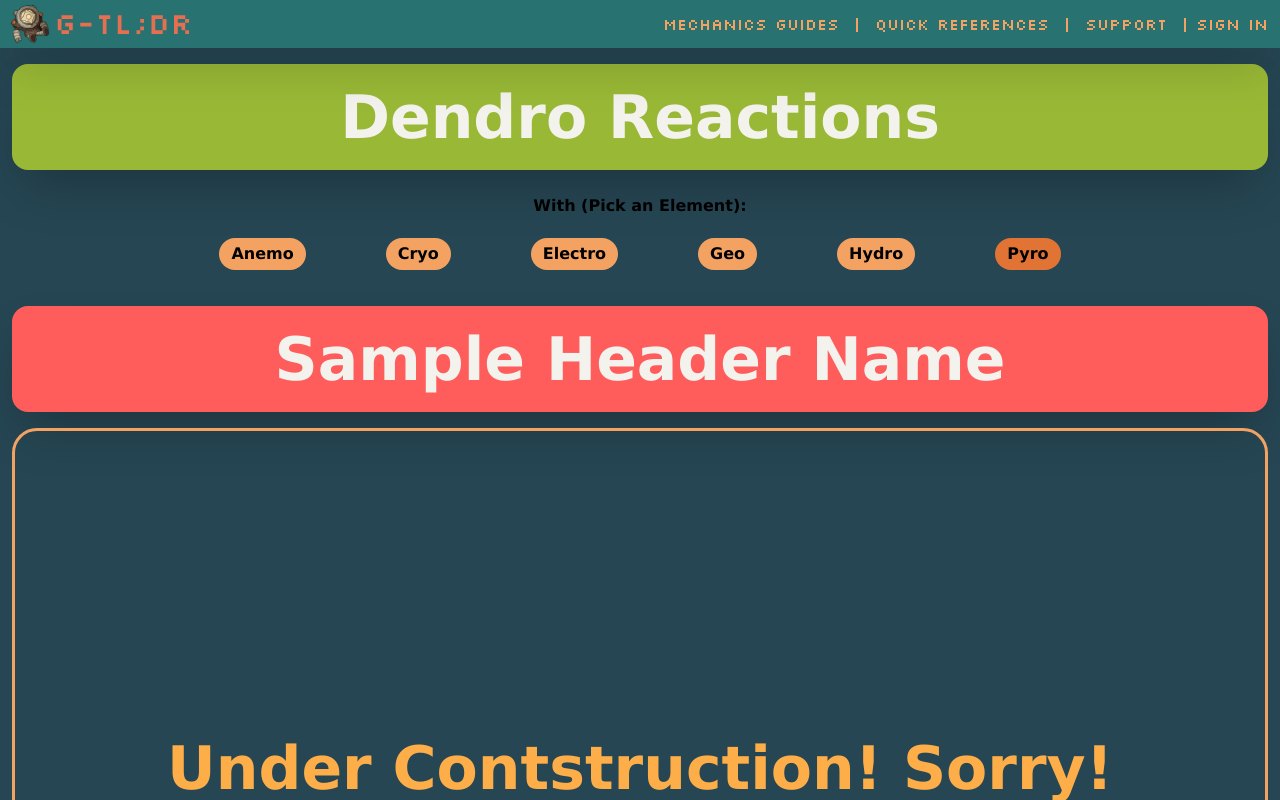
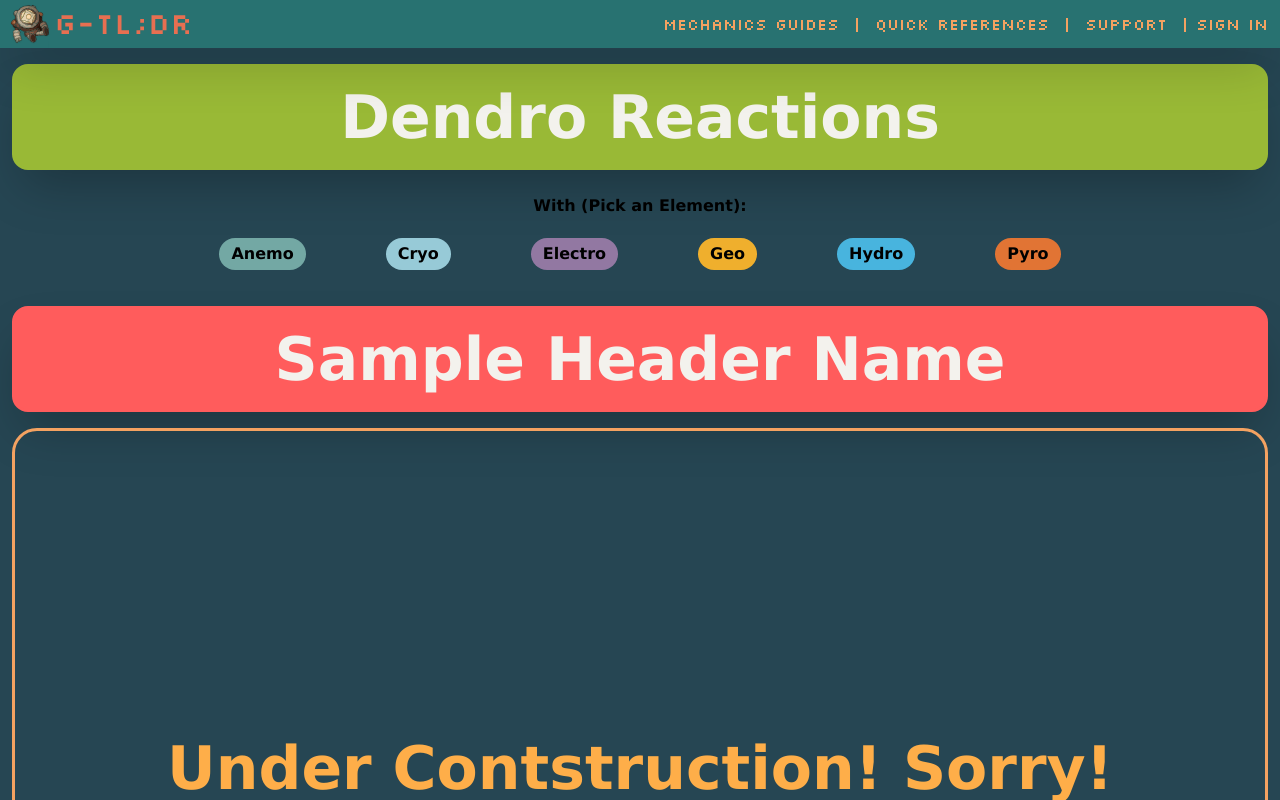
Before and after one commit to rcvillasenor/gtldr_v1, a React (Vite) app: page /gtldr_v1/guides/dendro in a window 1280 px wide. Shown: the top 800 px of the page. Built offline with nearby package versions, Linux system fonts and the light colour scheme.

Commit message:
update: button tray styling/notes

```diff
--- a/src/www/modules/Guides/Components/ButtonTray.jsx
+++ b/src/www/modules/Guides/Components/ButtonTray.jsx
@@ -24,7 +24,7 @@ export default function ButtonTray() {
         {Object.keys(buttonStates).map((button) => (
           <div
             key={button}
-            className={`${buttonStates[button].color} mx-10 my-5 py-1 px-3 border-solid text-center bg-palette5 rounded-2xl hover:cursor-pointer`}
+            className={`${buttonStates[button].color} mx-10 my-5 py-1 px-3 border-solid text-center rounded-2xl hover:cursor-pointer`}
             onClick={() =>
               setButtonStates((prevStates) => ({
                 ...prevStates,
```
Also changed, not shown: 1 other file (tests, documents, lock files or other folders).
